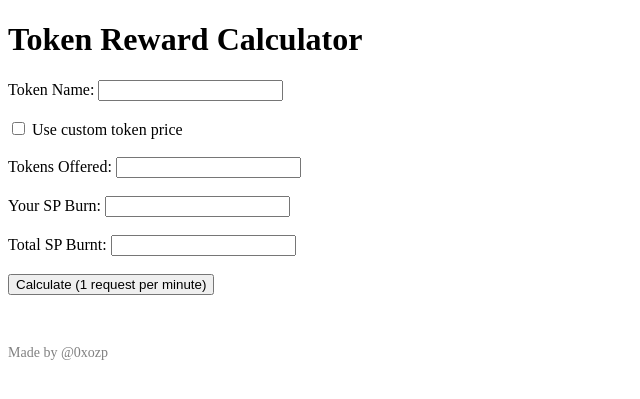
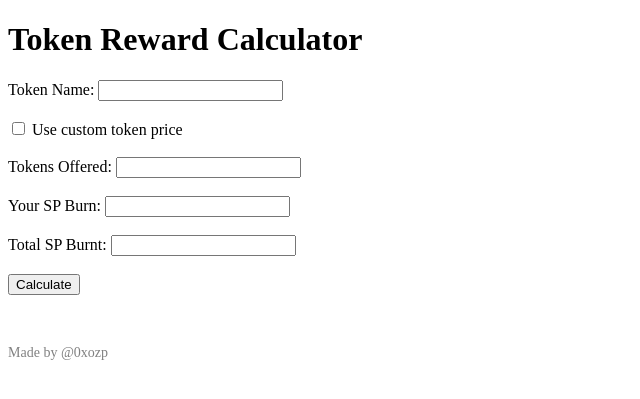
Before and after one commit to ozp3/Mocadrop-Calculator, a Flask app: page / in a window 1280 px wide. Shown: the top 399 px of the page, without its empty margins (0-640 px from the left). Run offline with Flask 3, Linux system fonts and the light colour scheme.

Commit message:
Update index.html

```diff
--- a/templates/index.html
+++ b/templates/index.html
@@ -63,7 +63,7 @@
         required
       /><br /><br />
 
-      <button type="submit">Calculate (1 request per minute)</button>
+      <button type="submit">Calculate</button>
     </form>
 
     <script>
```
